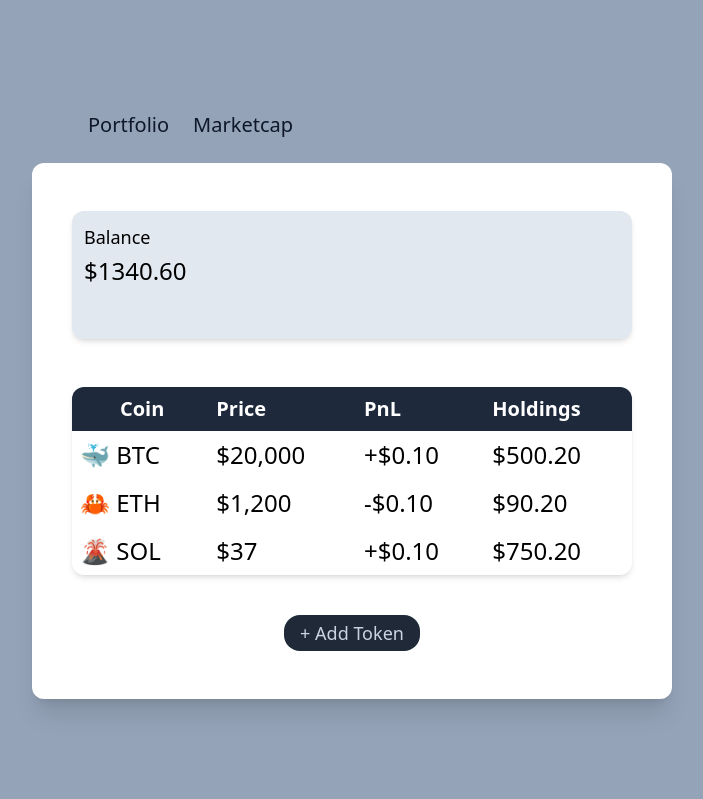
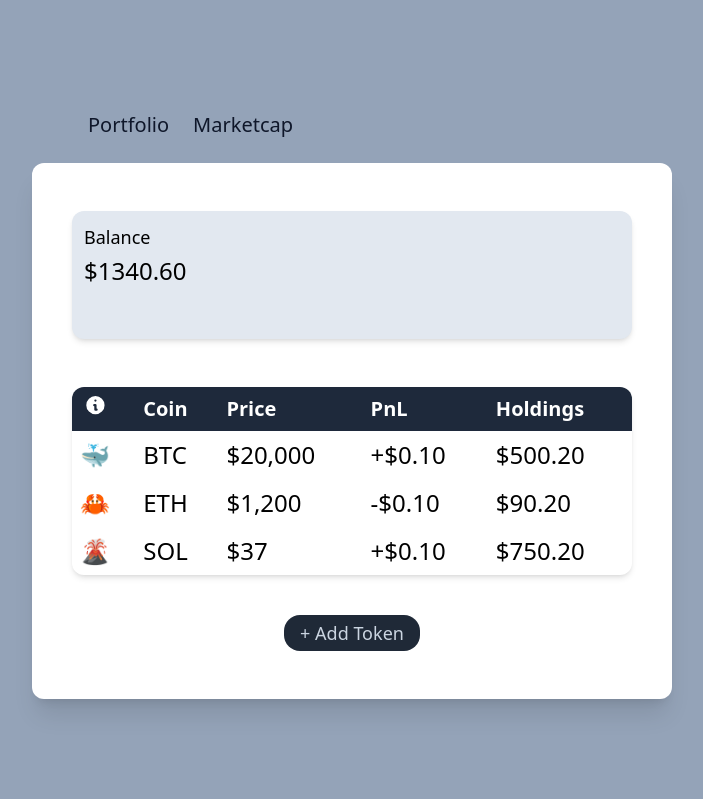
Before and after one commit to dna-projects/crypto-portfolio, a Django app: page /portfolio in a window 1280 px wide. Shown: the part 57-856 px from the top of the page, without its empty margins (288-991 px from the left). Run offline with Django 4.2, Linux system fonts and the light colour scheme; some libraries are stand-ins or nearby versions.

Commit message:
Added base template for the portfolio section of the website. Added p-coin-stats that builds of the base template. Included an icon for the 1st column header of the portfolio entry table

```diff
--- a/portfolio-project/settings.py
+++ b/portfolio-project/settings.py
@@ -117,6 +117,7 @@ USE_TZ = True
 # https://docs.djangoproject.com/en/4.0/howto/static-files/
 
 STATIC_URL = 'static/'
+STATICFILES_DIRS = [BASE_DIR / 'static']
 
 # Default primary key field type
 # https://docs.djangoproject.com/en/4.0/ref/settings/#default-auto-field
--- /dev/null
+++ b/templates/portfolio-base.html
@@ -0,0 +1,23 @@
+{% extends "base.html" %}
+
+{% block content %}
+<div class="flex flex-col items-center h-screen bg-slate-400">
+    <div class="w-1/2">
+        <!-- Navigation tabs -->
+        <div class="mt-28 ml-14">
+            <ul class="flex text-slate-900 text-xl gap-6">
+                <li>
+                    <button class="hover:underline underline-offset-8 decoration-indigo-100">Portfolio</button>
+                </li>
+                <li>
+                    <button class="hover:underline underline-offset-8 decoration-indigo-100">Marketcap</button>
+                </li>
+            </ul>
+        </div>
+        <div class="h-fit mt-6 py-12 px-10 shadow-xl rounded-xl bg-white">
+            {% block main %}
+            {% endblock main %}
+        </div>
+    </div>
+</div>
+{% endblock content %}
--- a/templates/portfolio.html
+++ b/templates/portfolio.html
@@ -1,18 +1,6 @@
-{% extends "base.html" %}
-{% block content %}
-<div class="flex flex-col items-center h-screen bg-slate-400">
-    <div class="w-1/2">
-        <div class="mt-28 ml-14">
-            <ul class="flex text-slate-900 text-xl gap-6">
-                <li>
-                    <button class="hover:underline underline-offset-8 decoration-indigo-100">Portfolio</button>
-                </li>
-                <li>
-                    <button class="hover:underline underline-offset-8 decoration-indigo-100">Marketcap</button>
-                </li>
-            </ul>
-        </div>
-        <div class="h-fit mt-6 py-12 px-10 shadow-xl rounded-xl bg-white">
+{% extends "portfolio-base.html" %}
+{% block main %}
+<!--Balance & Graph Information -->
 <div class="mb-12 p-3 bg-slate-200 rounded-xl shadow-md">
     <div class="mb-1 text-lg">
         Balance
@@ -21,11 +9,18 @@
         $1340.60
     </div>
 </div>
+<!-- Asset Entries Table -->
 <div class="rounded-xl shadow-md overflow-x-auto">
     <div class="table w-full">
         <div class="table-header-group bg-slate-800 text-white text-xl font-bold">
             <div class="table-row">
-                            <div class="table-cell pl-12">Coin</div>
+                <!-- TODO: Fix symbol icon positioning -->
+                <div class="table-cell pl-3">
+                    <svg xmlns="http://www.w3.org/2000/svg" class="h-6 w-6" viewBox="0 0 21 18" fill="currentColor">
+                        <path fill-rule="evenodd" d="M18 10a8 8 0 11-16 0 8 8 0 0116 0zm-7-4a1 1 0 11-2 0 1 1 0 012 0zM9 9a1 1 0 000 2v3a1 1 0 001 1h1a1 1 0 100-2v-3a1 1 0 00-1-1H9z" clip-rule="evenodd" />
+                    </svg>
+                </div>
+                <div class="table-cell p-2">Coin</div>
                 <div class="table-cell p-2">Price</div>
                 <div class="table-cell p-2">PnL</div>
                 <div class="table-cell p-2">Holdings</div>
@@ -33,19 +28,22 @@
         </div>
         <div class="table-row-group text-2xl">
             <div class="table-row hover:bg-slate-200">
-                            <div class="table-cell p-2">🐳 BTC</div>
+                <div class="table-cell p-2">🐳</div>
+                <div class="table-cell p-2">BTC</div>
                 <div class="table-cell p-2">$20,000</div>
                 <div class="table-cell p-2">+$0.10</div>
                 <div class="table-cell p-2">$500.20</div>
             </div>
             <div class="table-row hover:bg-slate-200">
-                            <div class="table-cell p-2">🦀 ETH</div>
+                <div class="table-cell p-2">🦀</div>
+                <div class="table-cell p-2">ETH</div>
                 <div class="table-cell p-2">$1,200</div>
                 <div class="table-cell p-2">-$0.10</div>
                 <div class="table-cell p-2">$90.20</div>
             </div>
             <div class="table-row hover:bg-slate-200">
-                            <div class="table-cell p-2">🌋 SOL</div>
+                <div class="table-cell p-2">🌋</div>
+                <div class="table-cell p-2">SOL</div>
                 <div class="table-cell p-2">$37</div>
                 <div class="table-cell p-2">+$0.10</div>
                 <div class="table-cell p-2">$750.20</div>
@@ -56,7 +54,4 @@
 <div class="flex justify-center mt-10 text-lg">
     <button class="px-4 py-1 hover:bg-gray-600 hover:text-white rounded-2xl bg-gray-800 text-slate-300">+ Add Token</button>
 </div>
-        </div>
-    </div>
-</div>
-{% endblock content %}
+{% endblock main %}
```
Also changed, not shown: templates/p-coin-stats.html (+12 -4 lines). Lines whose indentation alone changed are shown as unchanged.
